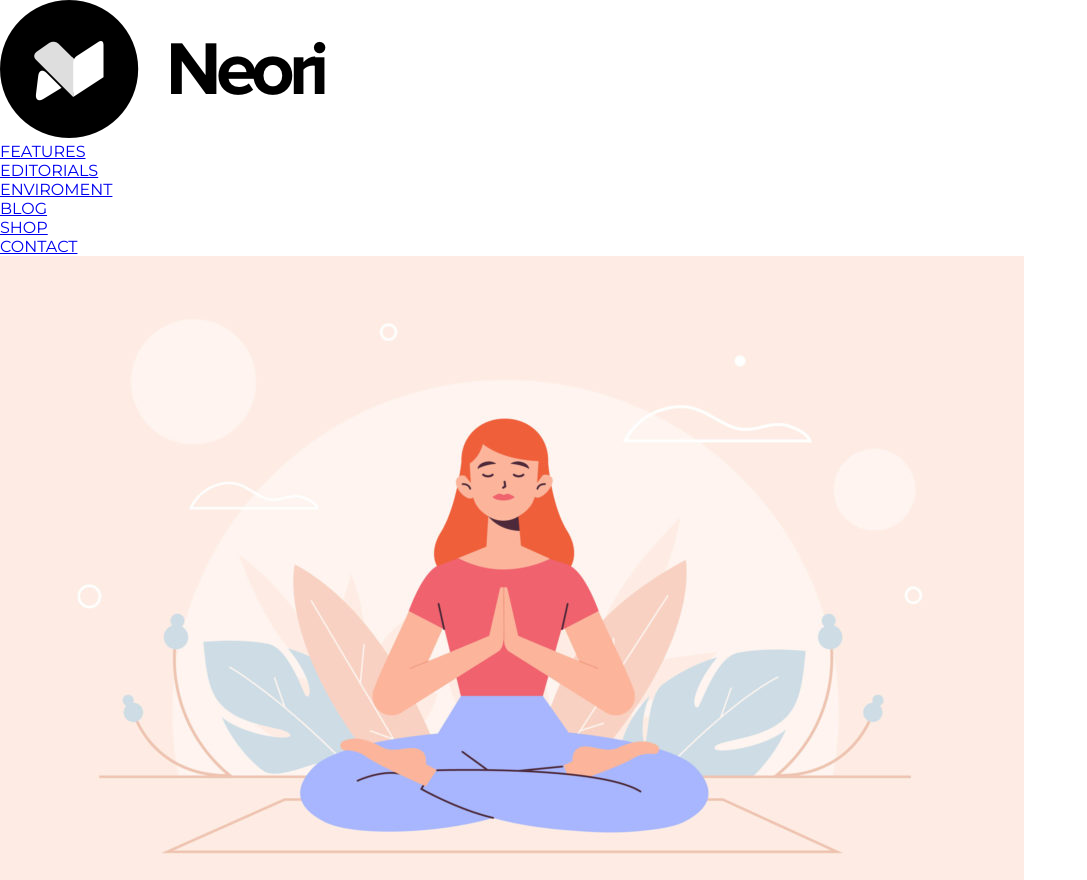
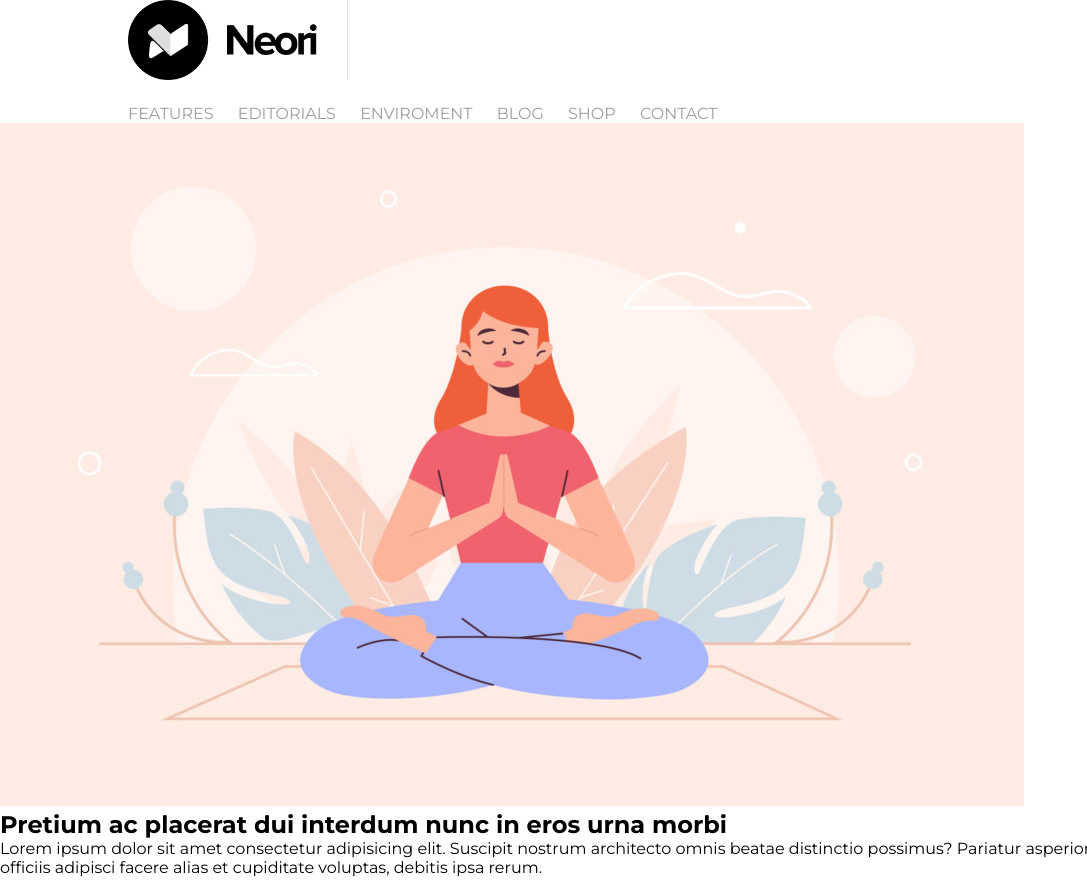
Before and after one commit to EddieFreedome/htmlcss-wp, a plain HTML site: page index.html in a window 1280 px wide. Shown: the top 880 px of the page, without its empty margins (0-1087 px from the left). Drawn offline with Linux system fonts and the light colour scheme.

Commit message:
Terminata struttura Header layout: banner logo + navbar

```diff
--- a/css/style.css
+++ b/css/style.css
@@ -5,3 +5,38 @@
     font-family: 'Montserrat', sans-serif;
 
 }
+
+.header-container {
+    width: 80%;
+    margin: auto;
+    margin-bottom: 20px;
+}
+
+
+#logo{
+    height: 80px;
+    padding-right: 30px;
+    border-right: 1px solid rgba(223, 223, 223, 0.89);
+}
+
+.nav-container {
+    width: 80%;
+    margin: auto;
+
+}
+
+#navigatore {
+    margin-left: -10px;
+}
+
+a {
+    text-decoration: none;
+    padding: 20px 10px;
+    color: rgb(158, 158, 158);
+    font-weight: 400;
+
+}
+
+ul>li {
+    display: inline-block;
+}
--- a/index.html
+++ b/index.html
@@ -11,11 +11,14 @@
 
     <body>
         <header>
+            <div class="header-container">
                 <div class="banner">
-                <img src="img/logo.png" alt="logo">
+                    <img id="logo" src="img/logo.png" alt="logo">
+                </div>
             </div>
 
-            <nav>
+            <div class="nav-container">
+                <nav id="navigatore">
                     <ul>
                         <li><a href="#">FEATURES</a> </li>
                         <li><a href="#">EDITORIALS</a> </li>
@@ -25,6 +28,7 @@
                         <li><a href="#">CONTACT</a> </li>
                     </ul>
                 </nav>
+            </div>
         </header>
 
         <main>
```
Lines whose indentation alone changed are shown as unchanged.
